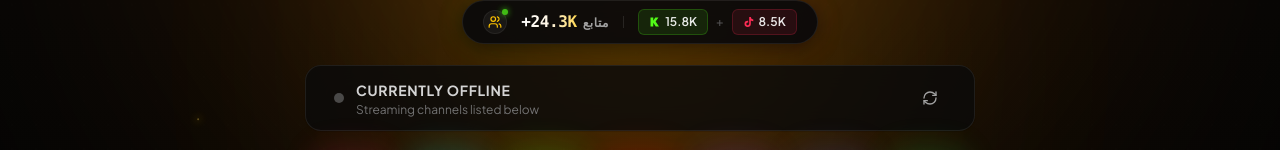
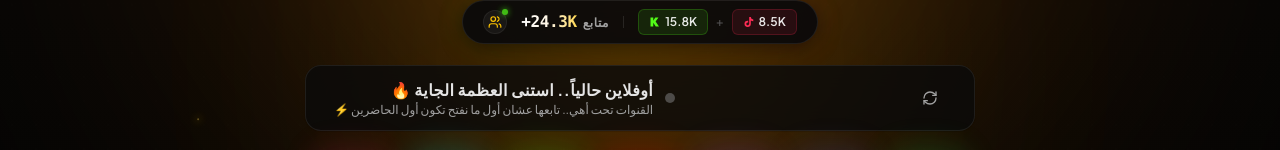
Before and after one commit to sayedfarhan12/7anaka, a React (Vite) app: page / in a window 1280 px wide. Shown: the part 391-541 px from the top of the page. Built offline with nearby package versions, Linux system fonts and the light colour scheme; no server answers.

Commit message:
feat(live-status): update offline status text to Arabic
Localized the offline status message and descriptive text to better resonate with the target audience. Added RTL direction support for the status component.

```diff
--- a/src/components/LiveStatus.tsx
+++ b/src/components/LiveStatus.tsx
@@ -242,14 +242,14 @@ export const LiveStatus: React.FC = () => {
             transition={{ duration: 0.4 }}
           >
             <div className="rounded-2xl bg-[#0a0a0a]/80 backdrop-blur-md px-4 sm:px-6 lg:px-7 py-2 sm:py-2.5 lg:py-3 border border-white/[0.08] shadow-lg flex items-center justify-between gap-3">
-              <div className="flex items-center gap-2.5 sm:gap-3">
+              <div className="flex items-center gap-2.5 sm:gap-3" dir="rtl">
                 <span className="w-2 sm:w-2.5 h-2 sm:h-2.5 rounded-full bg-neutral-500/60 shrink-0" />
-                <div className="text-left">
-                  <span className="text-[11px] sm:text-xs lg:text-sm font-bold tracking-wider text-neutral-300 uppercase">
-                    CURRENTLY OFFLINE
+                <div className="text-right">
+                  <span className="text-xs sm:text-sm lg:text-base font-bold tracking-wide text-neutral-200">
+                    أوفلاين حالياً.. استنى العظمة الجاية 🔥
                   </span>
-                  <p className="text-[10px] sm:text-[11px] lg:text-xs text-neutral-500 font-normal">
-                    Streaming channels listed below
+                  <p className="text-[10px] sm:text-[11px] lg:text-xs text-neutral-400 font-normal">
+                    القنوات تحت أهي.. تابعها عشان أول ما نفتح تكون أول الحاضرين ⚡
                   </p>
                 </div>
               </div>
@@ -258,7 +258,7 @@ export const LiveStatus: React.FC = () => {
                 onClick={() => fetchLiveStatus(true)}
                 disabled={loading}
                 title="تحديث حالة البث"
-                className="p-1.5 sm:p-2 rounded-lg text-neutral-400 hover:text-[#FFC400] hover:bg-white/5 transition-colors cursor-pointer"
+                className="p-1.5 sm:p-2 rounded-lg text-neutral-400 hover:text-[#FFC400] hover:bg-white/5 transition-colors cursor-pointer shrink-0"
                 aria-label="Refresh stream status"
               >
                 <RefreshCw className={`w-3.5 h-3.5 sm:w-4 sm:h-4 ${loading ? 'animate-spin text-[#FF7A00]' : ''}`} />
```
